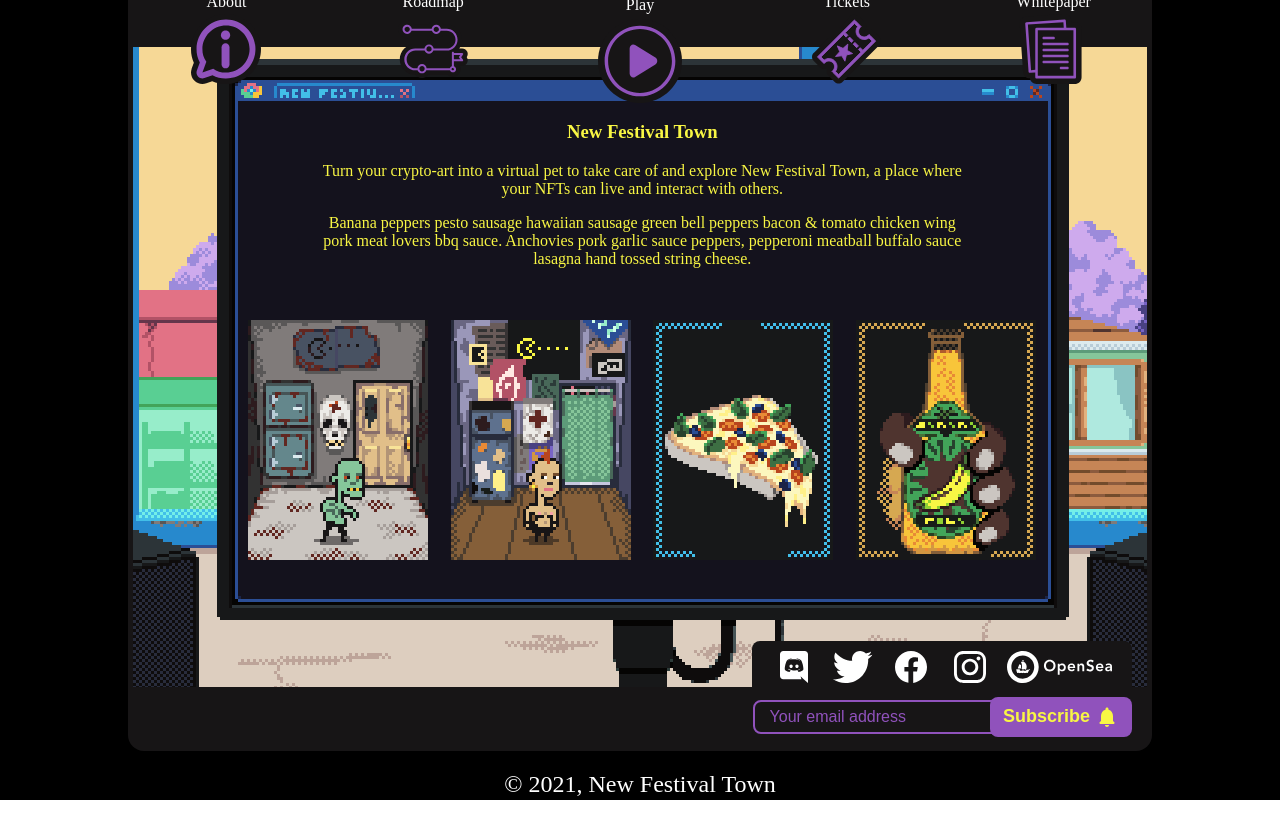
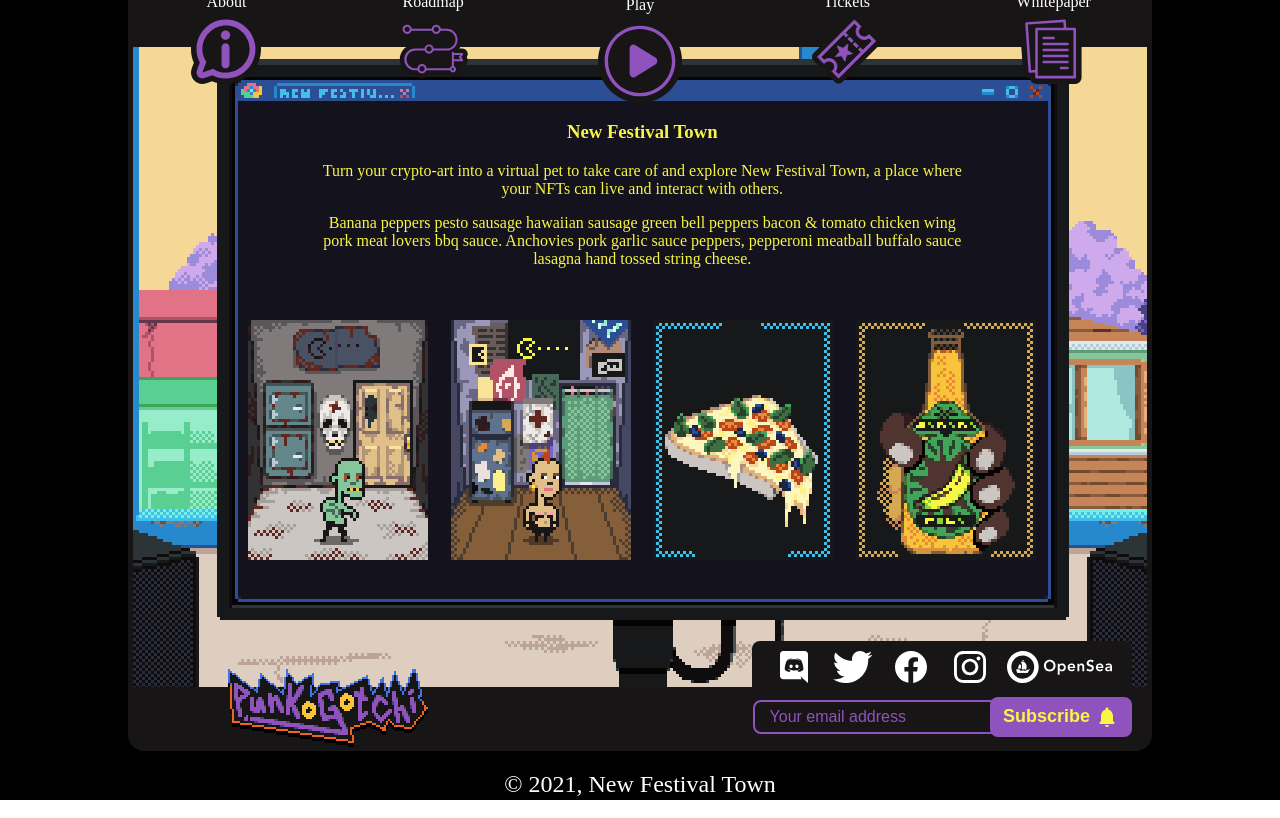
Before and after one commit to felipedc09/punkogotchi-site, a Next.js app: page /about in a window 1280 px wide. Built offline with nearby package versions, Linux system fonts and the light colour scheme.

Commit message:
UPDATE: add punkogotchi logo to go to home

```diff
--- a/pages/home/index.tsx
+++ b/pages/home/index.tsx
@@ -1,6 +1,6 @@
 import { FC, ReactElement } from 'react';
 import MainTemplate from '@/components/templates/Main/MainTemplate';
 
-const Home: FC = (): ReactElement => <MainTemplate page="Home" />;
+const Home: FC = (): ReactElement => <MainTemplate withHomeLink={false} page="Home" />;
 
 export default Home;
--- a/src/components/organisms/Window/Window.tsx
+++ b/src/components/organisms/Window/Window.tsx
@@ -1,6 +1,6 @@
 import { FC, ReactElement } from 'react';
 import MenuBar from '../MenuBar/MenuBar';
-import { Background, ImageBackground } from './window.styles';
+import { Container, BackgroundImage } from './window.styles';
 
 type Props = {
   imagePath: string;
@@ -9,11 +9,11 @@ type Props = {
 const Window: FC<Props> = (props): ReactElement => {
   const { imagePath, children } = props;
   return (
-    <Background>
-      <ImageBackground imagePath={imagePath} />
+    <Container>
+      <BackgroundImage imagePath={imagePath} />
       <MenuBar />
       {children}
-    </Background>
+    </Container>
   );
 };
 
--- a/src/components/organisms/Window/window.styles.ts
+++ b/src/components/organisms/Window/window.styles.ts
@@ -1,12 +1,12 @@
 import styled from 'styled-components';
 
-type ImageBackgroundProps = {
+type ImageContainerdProps = {
     imagePath: string;
 }
 
 const topSpace = 64;
 
-export const Background = styled.div`
+export const Container = styled.div`
   min-width: 1024px;
   min-height: 768px;
   background: ${(props) => props.theme.colors.background};
@@ -14,7 +14,7 @@ export const Background = styled.div`
   position:relative;
 `;
 
-export const ImageBackground = styled.div<ImageBackgroundProps>`
+export const BackgroundImage = styled.div<ImageContainerdProps>`
   position:absolute;
   bottom:0;
   top:0;
--- a/src/components/templates/Main/MainTemplate.tsx
+++ b/src/components/templates/Main/MainTemplate.tsx
@@ -1,18 +1,20 @@
 import { FC, ReactElement } from 'react';
+import Link from 'next/link';
 import Footer from '@/organisms/Footer/Footer';
 import Header from '@/organisms/Header/Header';
 import Window from '@/components/organisms/Window/Window';
 import Background from '@/components/organisms/Background/Background';
 import MediaBar from '@/components/organisms/MediaBar/MediaBar';
 import Subscribe from '@/components/organisms/Subscribe/Subscribe';
-import { Container } from './mainTemplate.styles';
+import { Container, ToHomeLink } from './mainTemplate.styles';
 
 type Props = {
   page: string;
+  withHomeLink?: boolean;
 };
 
 const MainTemplate: FC<Props> = (props): ReactElement => {
-  const { page, children } = props;
+  const { page, withHomeLink = true, children } = props;
   return (
     <Background>
       <Container>
@@ -21,6 +23,15 @@ const MainTemplate: FC<Props> = (props): ReactElement => {
           {children}
           <MediaBar />
           <Subscribe />
+          {withHomeLink && (
+            <ToHomeLink>
+              <Link passHref href="/home">
+                <a href="/home">
+                  <img src="/static/images/logoHome.png" alt="Logo home" />
+                </a>
+              </Link>
+            </ToHomeLink>
+          )}
         </Window>
         <Footer />
       </Container>
--- a/src/components/templates/Main/mainTemplate.styles.ts
+++ b/src/components/templates/Main/mainTemplate.styles.ts
@@ -9,3 +9,9 @@ min-height: 100vh;
     align-items: center;
     height: 100vh;
 `;
+
+export const ToHomeLink = styled.div`
+    position: absolute;
+    left: 100px;
+    bottom: 0px;
+`;
```
Also changed, not shown: src/components/templates/Home/HomeTemplate.tsx (deleted, +0 -20 lines). Lines whose indentation alone changed are shown as unchanged.
